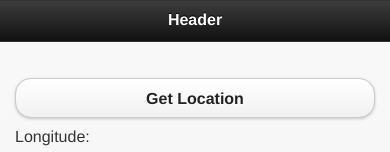
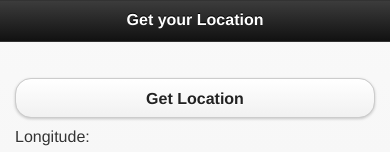
Before and after one commit to knaggs/Get-Loc, a plain HTML site: page index.html in a window 390 px wide. Shown: the top 152 px of the page. Drawn offline with Linux system fonts and the light colour scheme; some packages are replaced by stand-ins of ours.

Commit message:
Change header

```diff
--- a/index.html
+++ b/index.html
@@ -15,7 +15,7 @@
 <div data-role="page" id="pageone">
 
   <div data-role="header">
-    <h1>Header</h1>
+    <h1>Get your Location</h1>
   </div>
 
   <div data-role="content">
```
